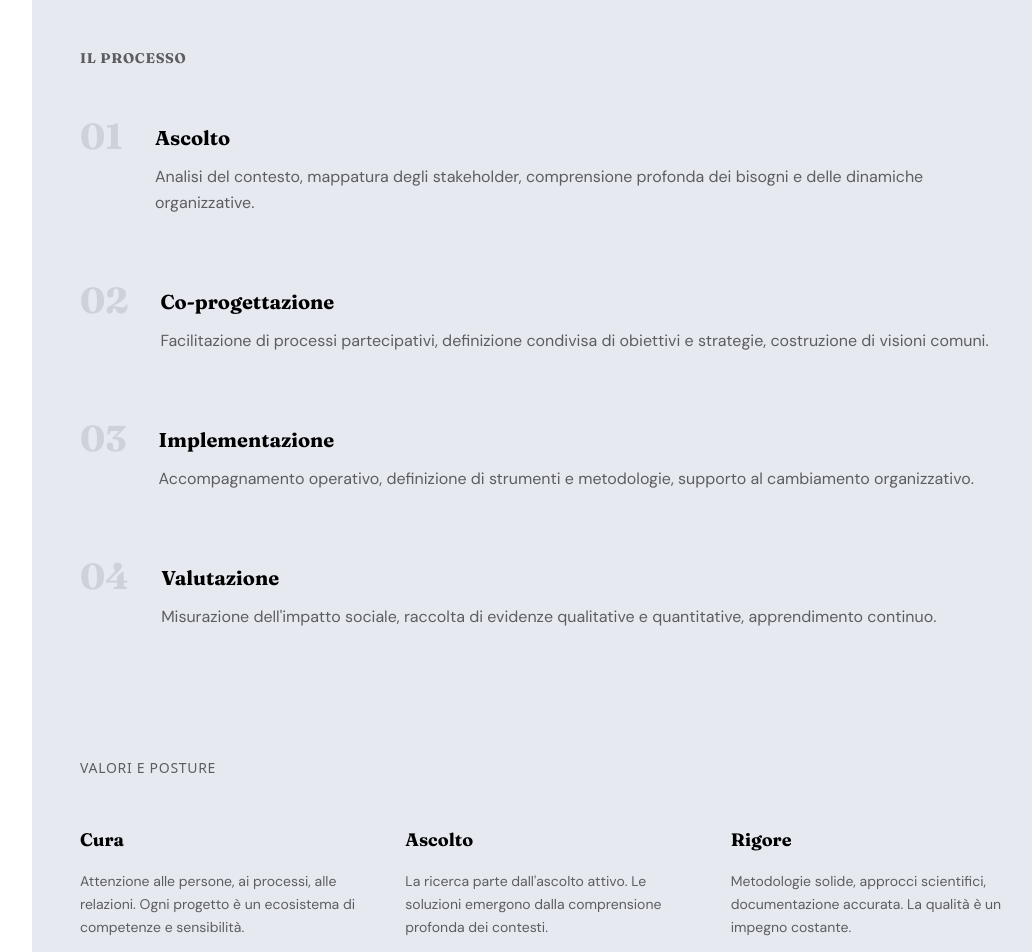
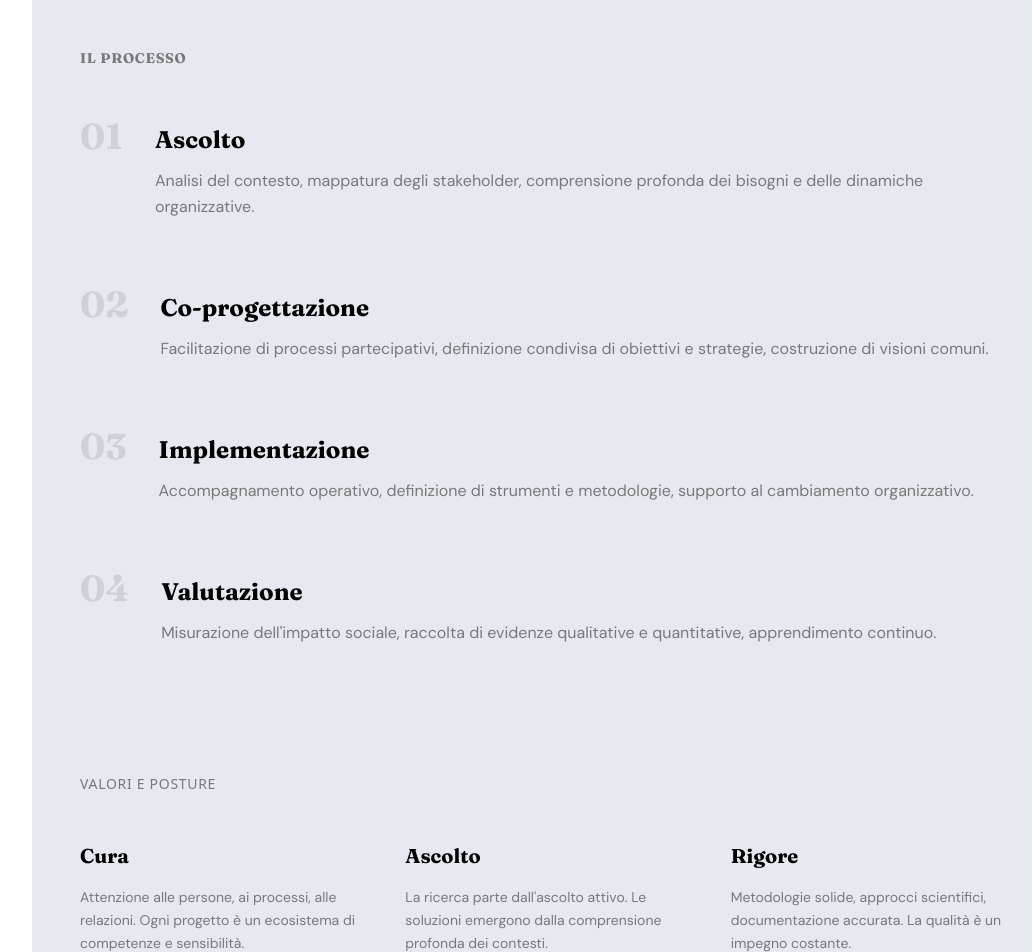
Before and after one commit to micolsalomone/carlo-ferretti-portfolio, a React (Vite) app: page / in a window 1280 px wide. Shown: the part 2760-3712 px from the top of the page, without its empty margins (224-1256 px from the left). Built offline with nearby package versions, Linux system fonts and the light colour scheme.

Commit message:
Update ApproccioSection.tsx

```diff
--- a/src/components/sections/ApproccioSection.tsx
+++ b/src/components/sections/ApproccioSection.tsx
@@ -51,7 +51,7 @@ export function ApproccioSection() {
           <h2 className=" font-title text-3xl lg:text-5xl tracking-tight mb-8">
             Approccio e Metodo
           </h2>
-          <p className=" font-body text-lg text-black/60 max-w-2xl leading-relaxed">
+          <p className=" font-body text-lg text-secondary max-w-2xl leading-relaxed">
             Lavoro integrando competenze di design, ricerca sociale e management
             culturale. L'approccio è sistemico, partecipativo e orientato
             all'impatto.
@@ -60,7 +60,7 @@ export function ApproccioSection() {
 
         {/* Processo */}
         <div className="mb-32">
-          <h3 className=" font-title text-sm uppercase tracking-wider mb-12 text-black/60">
+          <h3 className=" font-title text-sm uppercase tracking-wider mb-12 text-secondary">
             Il processo
           </h3>
           <div className="space-y-16">
@@ -72,10 +72,10 @@ export function ApproccioSection() {
                   </span>
                 </div>
                 <div className="flex-1 pt-2">
-                  <h4 className=" font-title text-xl mb-3">
+                  <h4 className=" font-title text-2xl mb-3">
                     {item.title}
                   </h4>
-                  <p className=" font-body text-black/60 leading-relaxed">
+                  <p className=" font-body text-secondary leading-relaxed">
                     {item.description}
                   </p>
                 </div>
@@ -86,16 +86,16 @@ export function ApproccioSection() {
 
         {/* Valori */}
         <div>
-          <h3 className="  text-sm uppercase tracking-wider mb-12 text-black/60">
+          <h3 className="  text-sm uppercase tracking-wider mb-12 text-secondary">
             Valori e posture
           </h3>
           <div className="grid md:grid-cols-3 gap-12">
             {valori.map((valore, index) => (
               <div key={index}>
-                <h4 className="font-title text-lg mb-4">
+                <h4 className="font-title text-foreground text-xl mb-4">
                   {valore.title}
                 </h4>
-                <p className=" font-body text-sm text-black/60 leading-relaxed">
+                <p className=" font-body text-sm text-secondary leading-relaxed">
                   {valore.description}
                 </p>
               </div>
```
